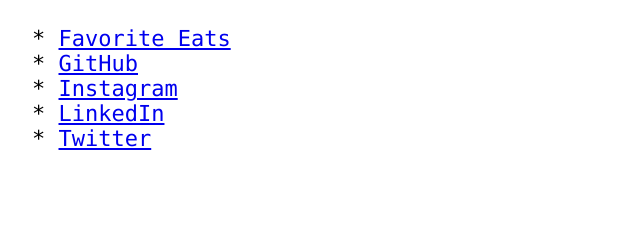
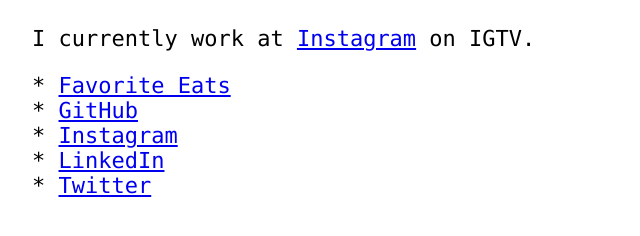
Before and after one commit to ccrazy88/chrisna.org, a plain HTML site: page index.html in a window 1280 px wide. Shown: the part 86-322 px from the top of the page, without its empty margins (0-640 px from the left). Drawn offline with Linux system fonts and the light colour scheme.

Commit message:
Add Instagram blurb.

```diff
--- a/index.html
+++ b/index.html
@@ -27,6 +27,8 @@
       <h1># Chrisna Aing</h1>
     </header>
     <main>
+      <p>I currently work at
+        <a href="https://www.instagram.com/">Instagram</a> on IGTV.</p>
       <ul>
         <li>
           *
```
